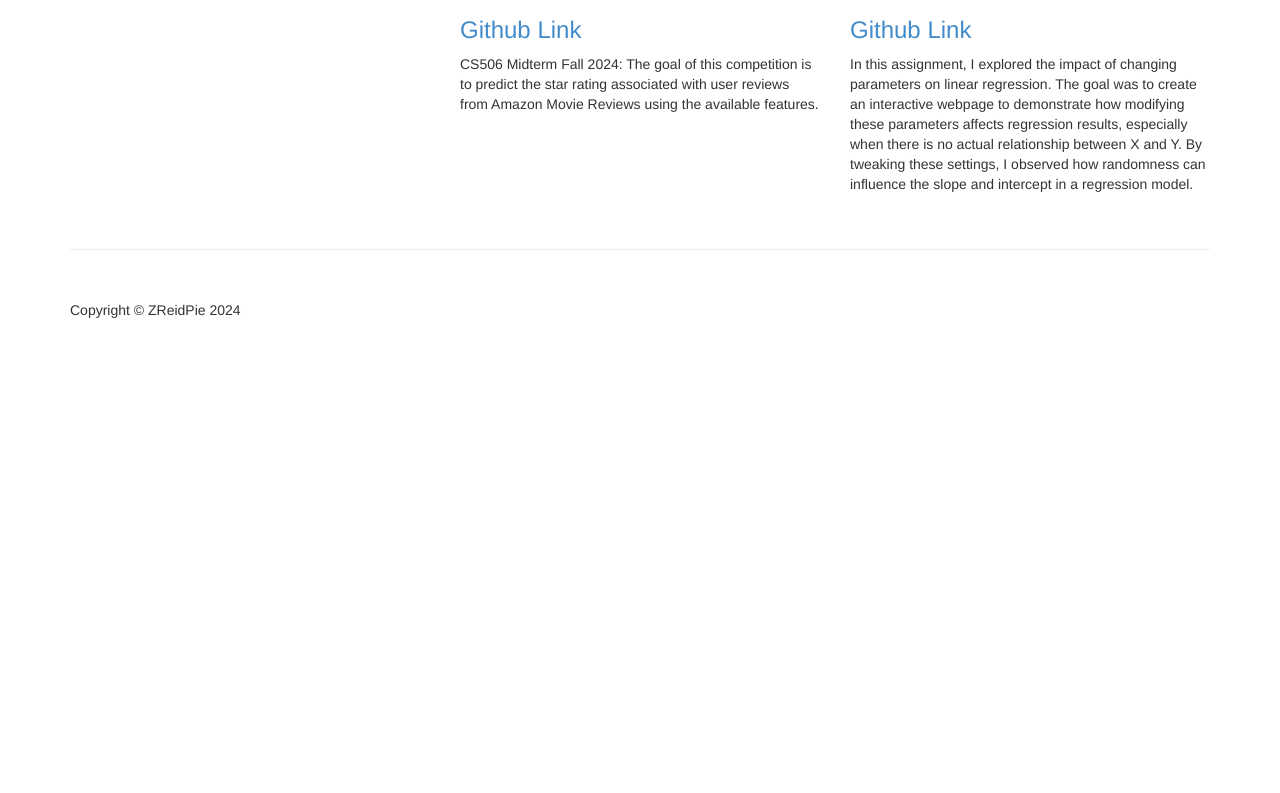
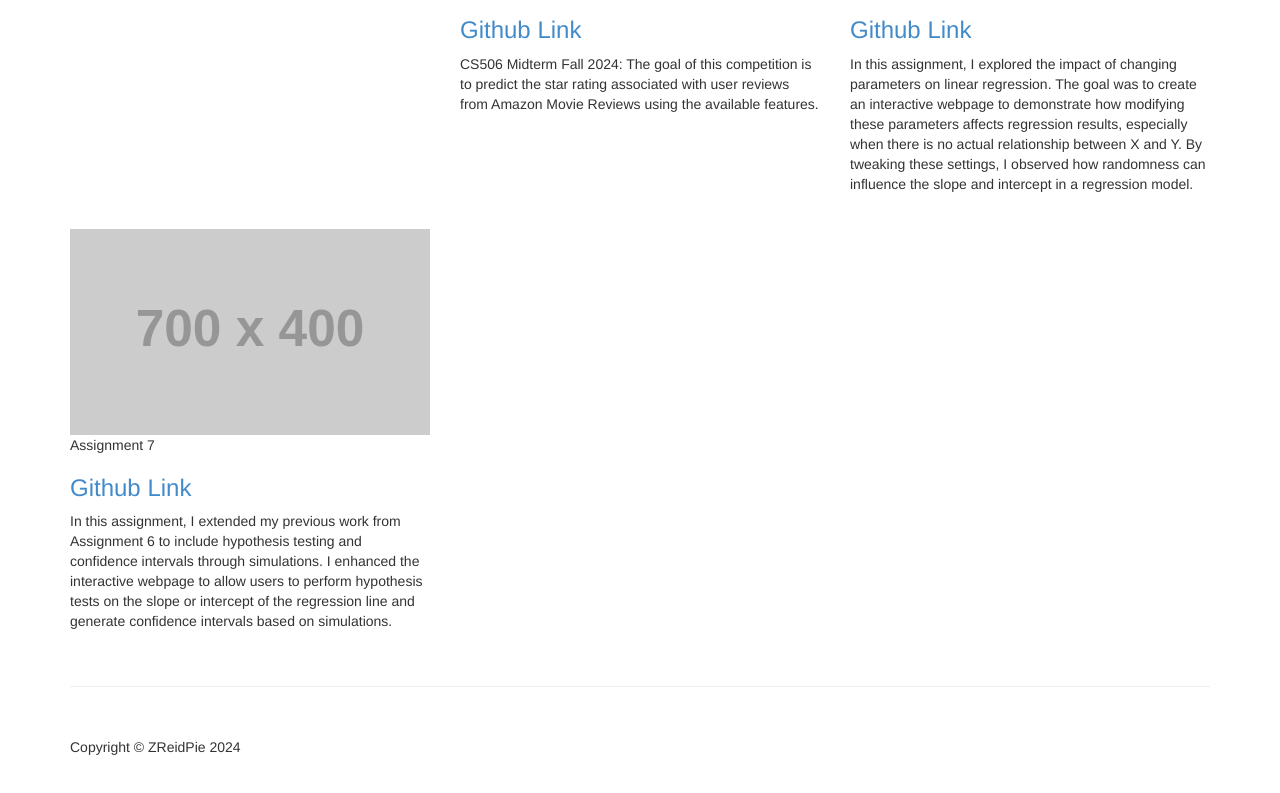
Before and after one commit to ZReidPie/ZReidPie.github.io, a plain HTML site: page assessments.html in a window 1280 px wide. Shown: the part 1182-1975 px from the top of the page. Before the commit the page ends 1562 px from the top, so only its background shows below. Drawn offline with Linux system fonts and the light colour scheme; placeholder pictures from the web are drawn by us.

Commit message:
Added Assignment 7

```diff
--- a/assessments.html
+++ b/assessments.html
@@ -189,12 +189,32 @@
 						>
 					</h3>
 					<p>
-						In this assignment, I explored the impact of changing parameters
-						on linear regression. The goal was to create an interactive webpage
-						to demonstrate how modifying these parameters affects regression
+						In this assignment, I explored the impact of changing parameters on
+						linear regression. The goal was to create an interactive webpage to
+						demonstrate how modifying these parameters affects regression
 						results, especially when there is no actual relationship between X
 						and Y. By tweaking these settings, I observed how randomness can
 						influence the slope and intercept in a regression model.
+					</p>
+				</div>
+
+				<div class="col-md-4 portfolio-item">
+					<a href="#project-link"
+						><img class="img-responsive" src="http://placehold.it/700x400"
+					/></a>
+					<p>Assignment 7</p>
+					<h3>
+						<a href="https://github.com/ZReidPie/zreid-assignment-7"
+							>Github Link</a
+						>
+					</h3>
+					<p>
+						In this assignment, I extended my previous work from Assignment
+						6 to include hypothesis testing and confidence intervals through
+						simulations. I enhanced the interactive webpage to allow users
+						to perform hypothesis tests on the slope or intercept of the
+						regression line and generate confidence intervals based on
+						simulations.
 					</p>
 				</div>
 			</div>
```
